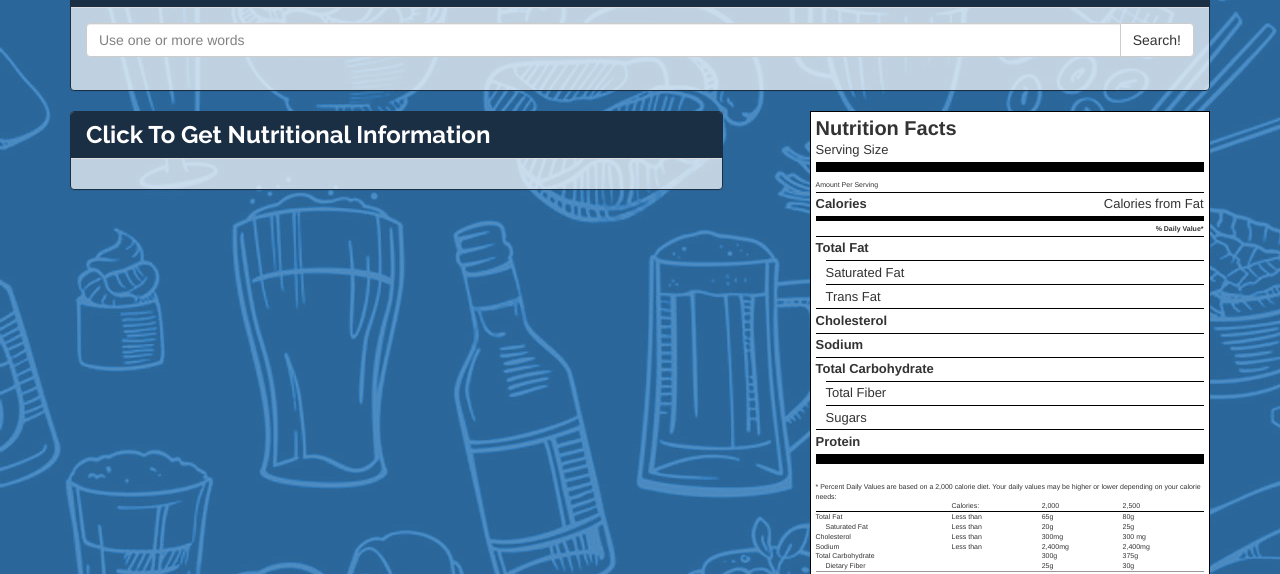
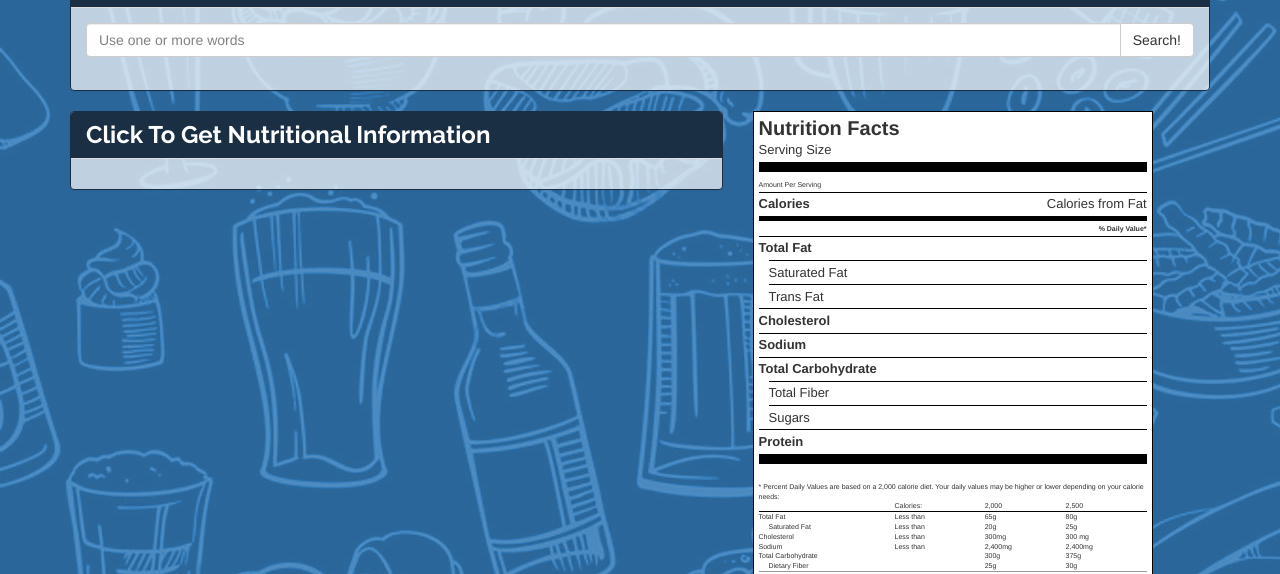
Before and after one commit to jniederer7/Project-1, a plain HTML site: page app/index.html in a window 1280 px wide. Shown: the part 212-786 px from the top of the page. Drawn offline with nearby package versions, Linux system fonts and the light colour scheme.

Commit message:
CSS and HTML fixed in app

```diff
--- a/app/assets/css/style.css
+++ b/app/assets/css/style.css
@@ -83,8 +83,9 @@ p {
     margin: 0;
 }
 
-#productsList {
-    margin-right: 72px;
+.col-centered {
+    float:none;
+    margin: 0 auto;
 }
 
 input::-webkit-input-placeholder {
@@ -106,7 +107,6 @@ input::-webkit-input-placeholder {
 .performance-facts {
     background-color: rgb(255, 255, 255);
     border: 1px solid black;
-    float: left;
     width: 400px;
     padding: 0.5rem;
 }
--- a/app/index.html
+++ b/app/index.html
@@ -70,7 +70,7 @@
  <!-- Table begins here -->
  <div class="container">
       <div class="row">
-          <div class="col-md-7 col-sm-12" id="productsList">
+          <div class="col-lg-7 col-md-6 col-sm-12" id="productsList">
               <div class="panel panel-default">
                   <div class="panel-heading">
                     <h3 class="panel-title">Click To Get Nutritional Information
@@ -89,8 +89,8 @@
      <!-- Nutrition Facts label -->
     <div class="container">
       <div row="row">
-
-          <section class="performance-facts col-md-4 col-sm-12">
+      <div class="col-lg-4 col-md-5 col-sm-12">
+          <section class="performance-facts col-centered">
               <header class="performance-facts__header">
                 <h1 class="performance-facts__title">Nutrition Facts</h1>
                 <p><span class="foodName"></span>
@@ -270,6 +270,7 @@
           </section> <!-- Nutrition label End -->
         </div>
       </div>
+      </div>
       <br>
       <!-- </div>
       </div> -->
```
